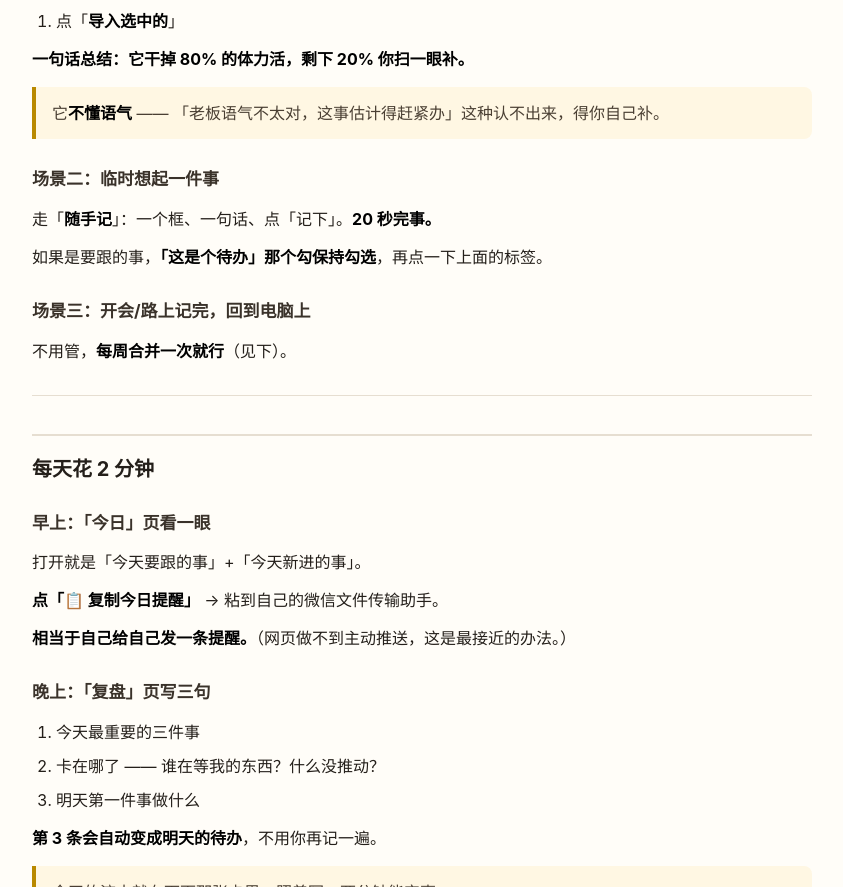
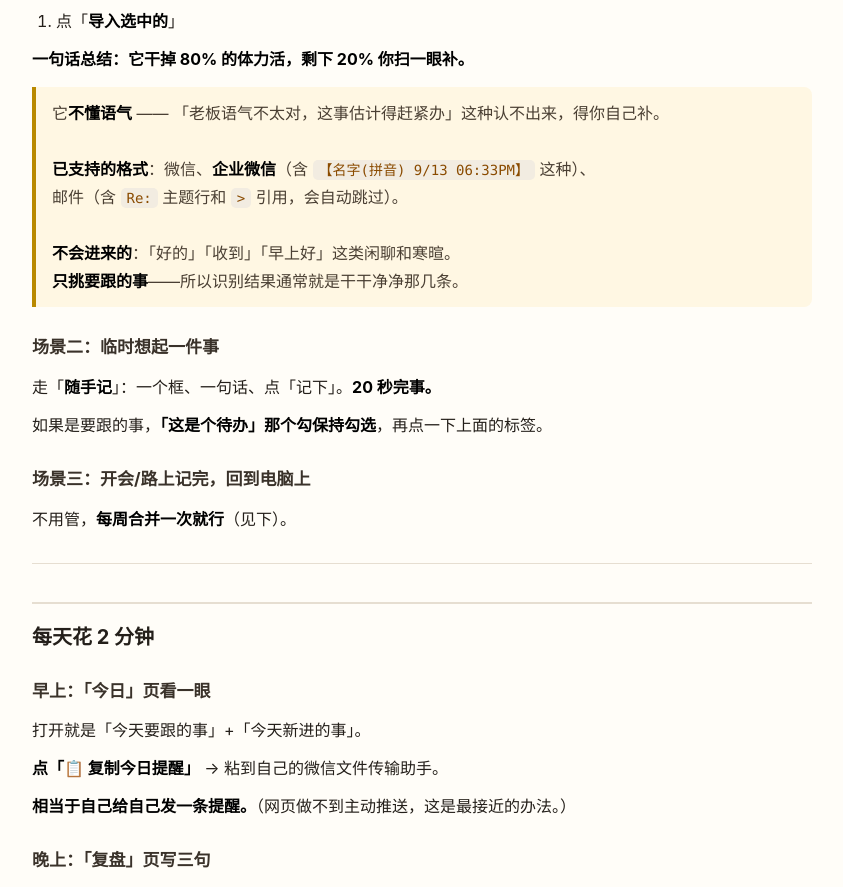
Before and after one commit to jinsang009/pikachu-dashboard, a website: page 使用说明/一周使用指南.html in a window 1280 px wide. Shown: the part 1762-2649 px from the top of the page, without its empty margins (218-1061 px from the left). Drawn offline with Linux system fonts and the light colour scheme.

```diff
--- a/使用说明/一周使用指南.html
+++ b/使用说明/一周使用指南.html
@@ -115,7 +115,7 @@ D:\Deepseek Work\金桑的皮卡丘\icon.png</code></pre>
 <li>点「<strong>导入选中的</strong>」</li>
 </ol>
 <p><strong>一句话总结：它干掉 80% 的体力活，剩下 20% 你扫一眼补。</strong></p>
-<blockquote>它<strong>不懂语气</strong> —— 「老板语气不太对，这事估计得赶紧办」这种认不出来，得你自己补。</blockquote>
+<blockquote>它<strong>不懂语气</strong> —— 「老板语气不太对，这事估计得赶紧办」这种认不出来，得你自己补。<br><br><strong>已支持的格式</strong>：微信、<strong>企业微信</strong>（含 <code>【名字(拼音) 9/13 06:33PM】</code> 这种）、<br>邮件（含 <code>Re:</code> 主题行和 <code>&gt;</code> 引用，会自动跳过）。<br><br><strong>不会进来的</strong>：「好的」「收到」「早上好」这类闲聊和寒暄。<br><strong>只挑要跟的事</strong>——所以识别结果通常就是干干净净那几条。</blockquote>
 <h3>场景二：临时想起一件事</h3>
 <p>走「<strong>随手记</strong>」：一个框、一句话、点「记下」。<strong>20 秒完事。</strong></p>
 <p>如果是要跟的事，<strong>「这是个待办」那个勾保持勾选</strong>，再点一下上面的标签。</p>
```
Also changed, not shown: 2 other files.
